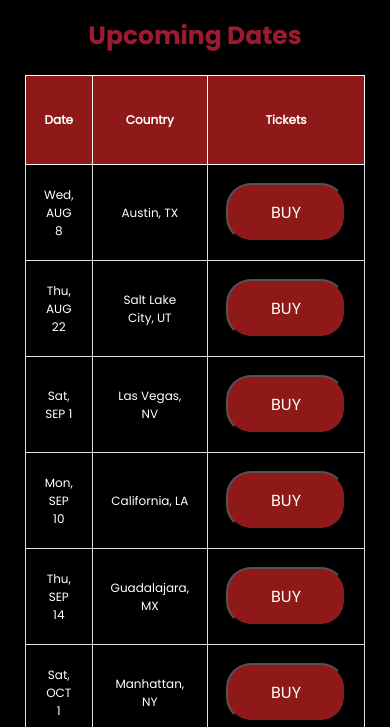
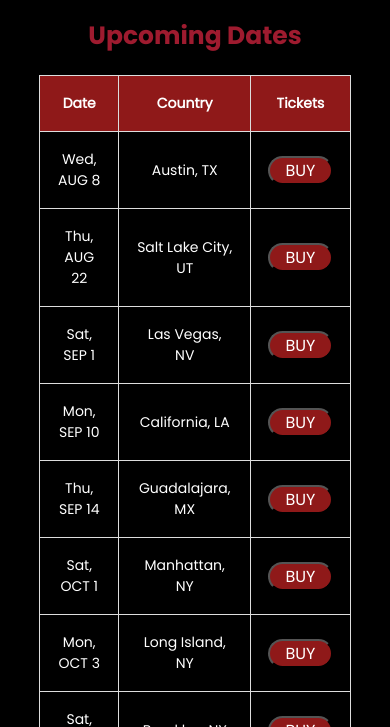
Before and after one commit to matiashuarta/gird-day-project, a plain HTML site: page pages/tours.html in a window 390 px wide. Shown: the part 117-844 px from the top of the page. Drawn offline with Linux system fonts and the light colour scheme; files whose address does not match are found by name.

Commit message:
Tables fixed
Tours page section was fixed on mobile and button to buy tickets was added.

```diff
--- a/css/style.css
+++ b/css/style.css
@@ -236,29 +236,31 @@
   padding: 0 20px 20px 20px; }
   .tours h1 {
     margin-bottom: 20px; }
-  .tours #customers {
+
+#customers {
   font-family: "PoppinsRegular";
   border-collapse: collapse;
   border-color: white;
   width: 70%;
   color: white;
   background-color: black; }
-    .tours #customers td, .tours #customers th {
+  #customers td, #customers th {
     border: 1px solid #ddd;
     padding: 18px;
     text-align: center; }
-    .tours #customers tr:nth-child(even) {
+  #customers tr:nth-child(even) {
     background-color: black; }
-    .tours #customers tr:hover {
+  #customers tr:hover {
     background-color: #8f1919; }
-    .tours #customers th {
+  #customers th {
     padding-top: 35px;
     padding-bottom: 35px;
     border-color: white;
     text-align: center;
     background-color: #8f1919;
     color: white; }
-    .tours #customers .btn {
+
+.btn {
   background-color: #8f1919;
   border-radius: 25px;
   color: white;
@@ -269,7 +271,8 @@
   font-family: "PoppinsRegular";
   cursor: pointer;
   width: 120px; }
-    .tours #customers .btn:hover {
+
+.btn:hover {
   background-color: #cc2c2c; }
 
 .imageTours {
@@ -604,7 +607,7 @@ h3 {
     display: block; }
   .nav__menu {
     position: fixed;
-    top: 114px;
+    top: 115.4px;
     bottom: 0;
     flex-direction: column;
     width: 100vw;
@@ -673,9 +676,10 @@ h3 {
   .footer__divfooter div a:not(ul li a) {
     font-size: 12px; }
   .imageTours img {
-    width: 300px; }
+    width: 80vw; }
   .tours {
-    padding: 0px; }
+    padding: 0px;
+    width: 100%; }
   .tours p {
     font-family: "PoppinsRegular";
     font-size: 30px;
@@ -685,14 +689,26 @@ h3 {
     font-family: "PoppinsRegular";
     border-collapse: collapse;
     border-color: white;
-    width: 100%;
+    width: 80%;
     color: white;
     background-color: black; }
-  #customers td,
-  #customers th {
+  #customers td, #customers th {
     border: 1px solid #ddd;
-    padding: 2px;
-    font-size: 12px; }
+    padding: 17px;
+    font-size: 14px; }
+  .btn {
+    background-color: #8f1919;
+    border-radius: 25px;
+    color: white;
+    padding: 0;
+    text-align: center;
+    display: inline-block;
+    font-size: 16px;
+    font-family: "PoppinsRegular";
+    cursor: pointer;
+    width: 65px; }
+  .btn:hover {
+    background-color: #cc2c2c; }
   .gridPadreAbout {
     display: grid;
     grid-template-columns: 1fr 1fr 1fr;
@@ -750,7 +766,11 @@ h3 {
   .musicPage h2 {
     font-size: 16px; }
   .musicPage p {
-    font-size: 13px; } }
+    font-size: 13px; }
+  .container {
+    position: relative;
+    width: 100%;
+    margin: 20px auto 20px; } }
 
 body {
   background-color: black; }
--- a/scss/variables/_media.scss
+++ b/scss/variables/_media.scss
@@ -6,7 +6,7 @@
 
     .nav__menu {
         position: fixed;
-        top: 114px;
+        top: 115.4px;
         bottom: 0;
         flex-direction: column;
         width: 100vw;
@@ -109,12 +109,12 @@
     }
 
     .imageTours img {
-        width: 300px;
-
+        width: 80vw;
     }
 
     .tours {
         padding: 0px;
+        width: 100%;
     }
 
     .tours p {
@@ -128,7 +128,7 @@
         font-family: "PoppinsRegular";
         border-collapse: collapse;
         border-color: white;
-        width: 100%;
+        width: 80%;
         color: white;
         background-color: black;
     }
@@ -136,9 +136,27 @@
     #customers td,
     #customers th {
         border: 1px solid #ddd;
-        padding: 2px;
-        font-size: 12px;
-    }
+        padding: 17px;
+        font-size: 14px;
+}
+
+.btn {
+    background-color: rgb(143, 25, 25);
+    border-radius: 25px;
+    color: white;
+    padding: 0;
+    text-align: center;
+    display: inline-block;
+    font-size: 16px;
+    font-family: "PoppinsRegular";
+    cursor: pointer;
+    width: 65px;
+}
+
+.btn:hover {
+    background-color: rgb(204, 44, 44);
+}
+
 
     .gridPadreAbout {
         display: grid;
@@ -229,4 +247,10 @@
         }
 
     }
+
+    .container {
+        position: relative;
+        width: 100%;
+        margin: 20px auto 20px;
+      }
 }
```
Also changed, not shown: scss/pages/_tours.scss (+6 -2 lines). Lines whose indentation alone changed are shown as unchanged.
